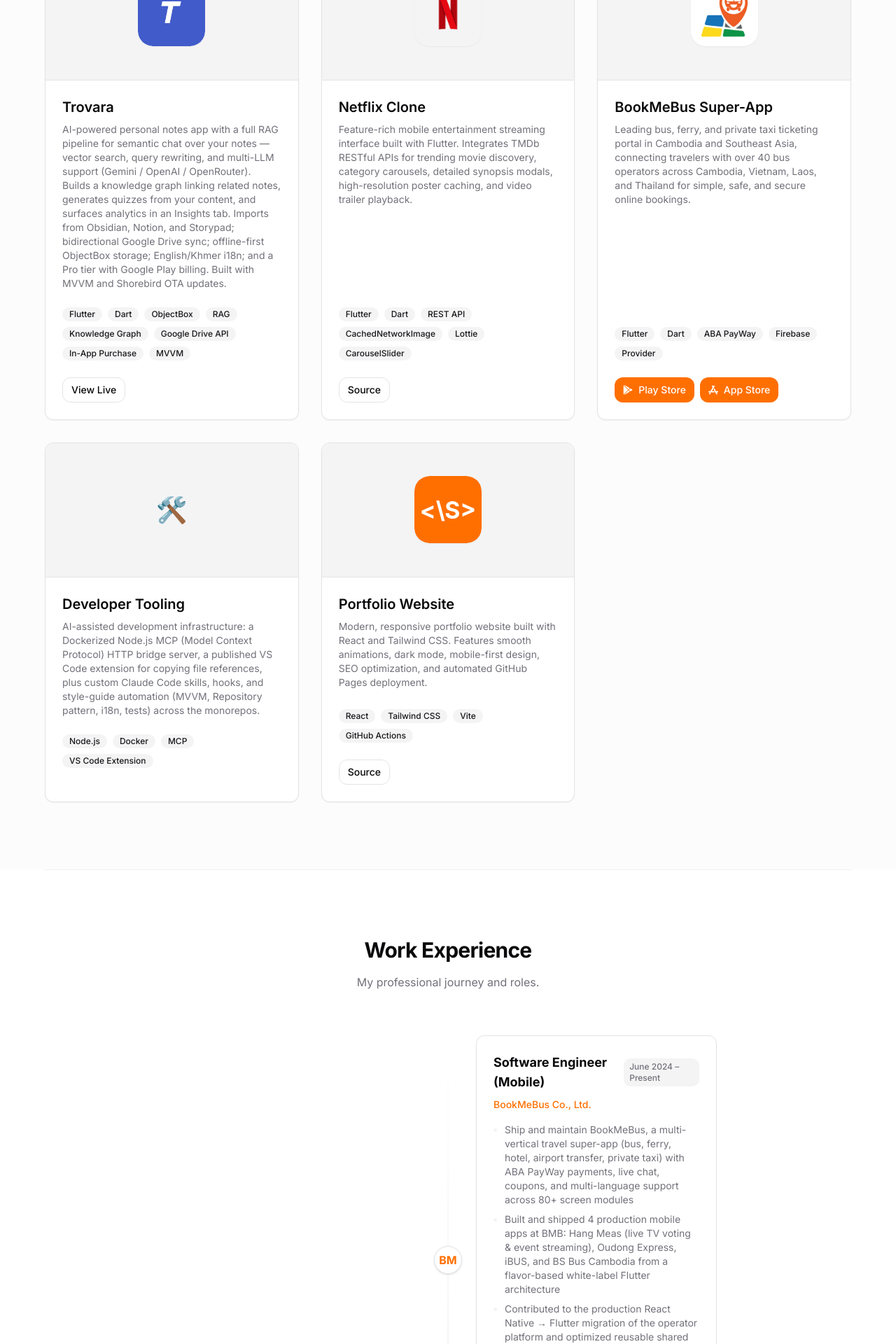
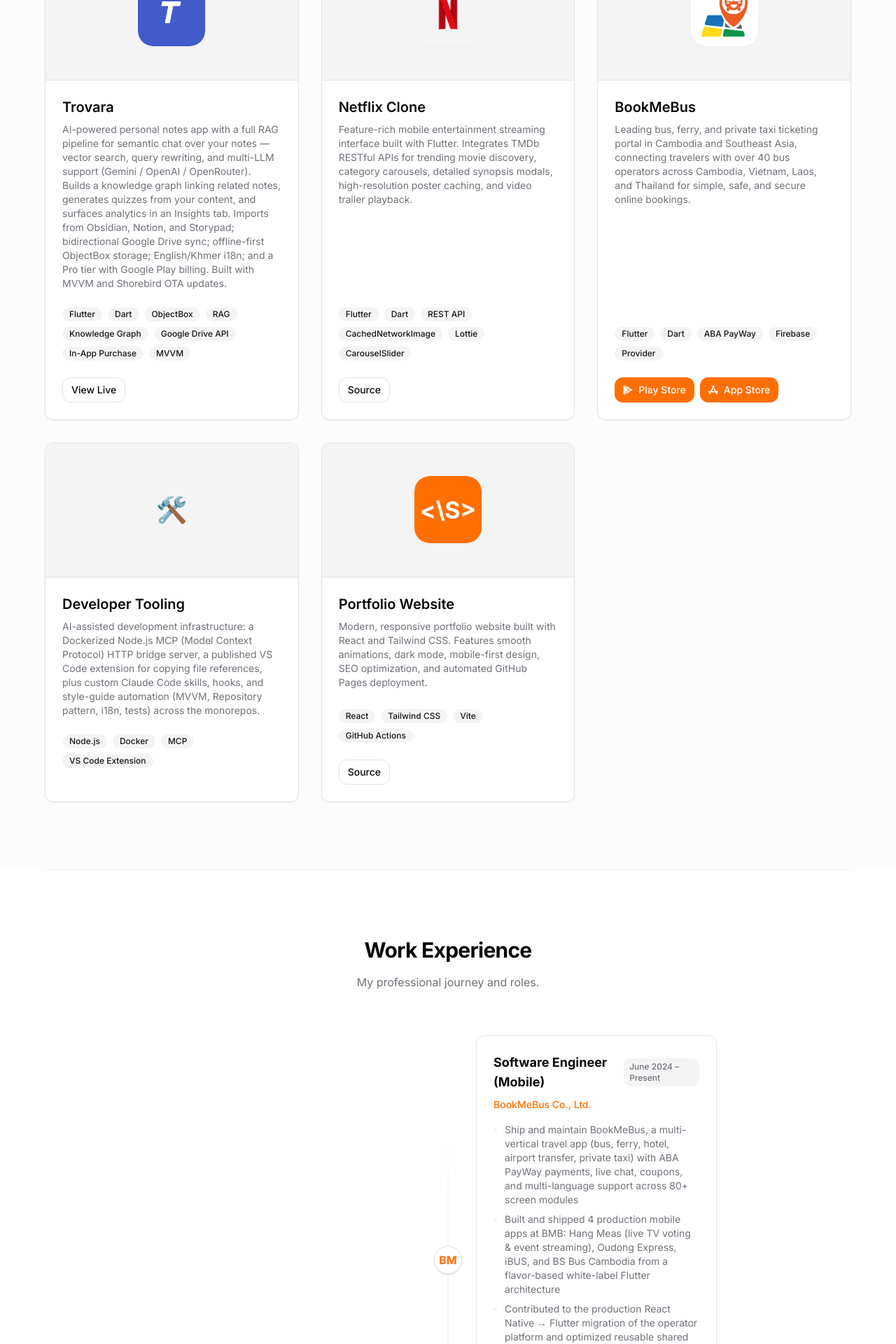
Before and after one commit to hulsambath/hulsambath.github.io, a Next.js app: page / in a window 1280 px wide. Shown: the part 5660-7580 px from the top of the page at 70% size. Built offline with nearby package versions, Linux system fonts and the light colour scheme.

Commit message:
feat(portfolio): rename BookMeBus Super-App to BookMeBus

```diff
--- a/src/content/site.js
+++ b/src/content/site.js
@@ -297,7 +297,7 @@
     },
     {
       icon: "🚌",
-      title: "BookMeBus Super-App",
+      title: "BookMeBus",
       image: "/assets/bookmebus_icon.jpg",
       description:
         "Leading bus, ferry, and private taxi ticketing portal in Cambodia and Southeast Asia, connecting travelers with over 40 bus operators across Cambodia, Vietnam, Laos, and Thailand for simple, safe, and secure online bookings.",
@@ -338,7 +338,7 @@
       companyUrl: "https://bookmebus.com/en/about_us",
       period: "June 2024 – Present",
       bullets: [
-        "Ship and maintain BookMeBus, a multi-vertical travel super-app (bus, ferry, hotel, airport transfer, private taxi) with ABA PayWay payments, live chat, coupons, and multi-language support across 80+ screen modules",
+        "Ship and maintain BookMeBus, a multi-vertical travel app (bus, ferry, hotel, airport transfer, private taxi) with ABA PayWay payments, live chat, coupons, and multi-language support across 80+ screen modules",
         "Built and shipped 4 production mobile apps at BMB: Hang Meas (live TV voting & event streaming), Oudong Express, iBUS, and BS Bus Cambodia from a flavor-based white-label Flutter architecture",
         "Contributed to the production React Native → Flutter migration of the operator platform and optimized reusable shared core packages",
         "Architected observable, testable mobile code using MVVM + Repository pattern, push notifications, and store privacy-compliance flows",
```
Also changed, not shown: public/llms-full.txt, public/llms.txt, 1 other file (tests, documents, lock files or other folders).
